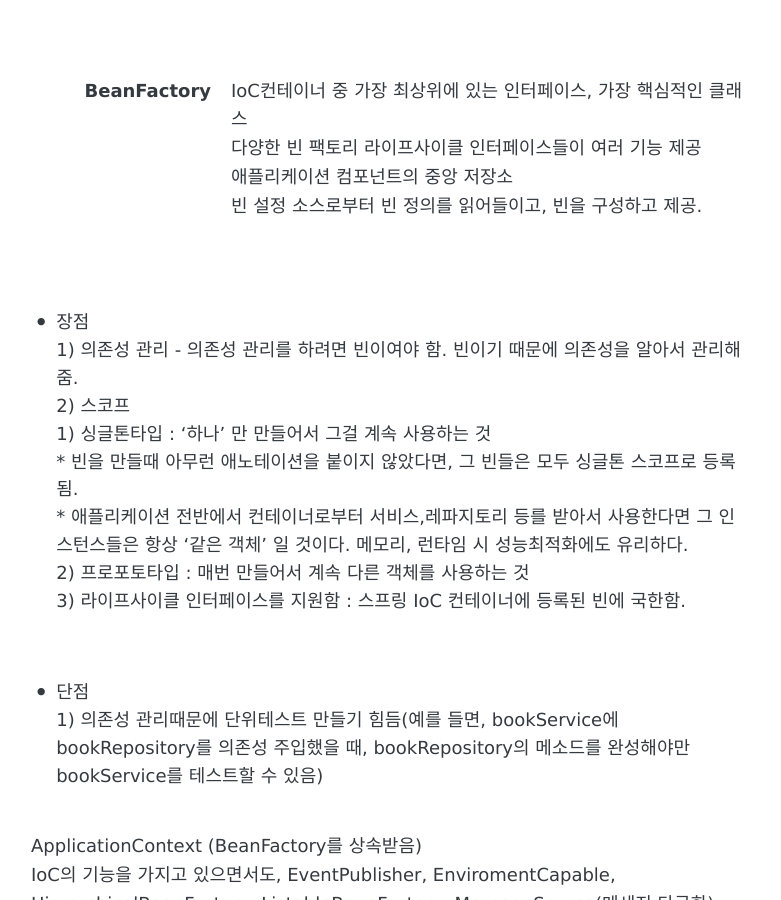
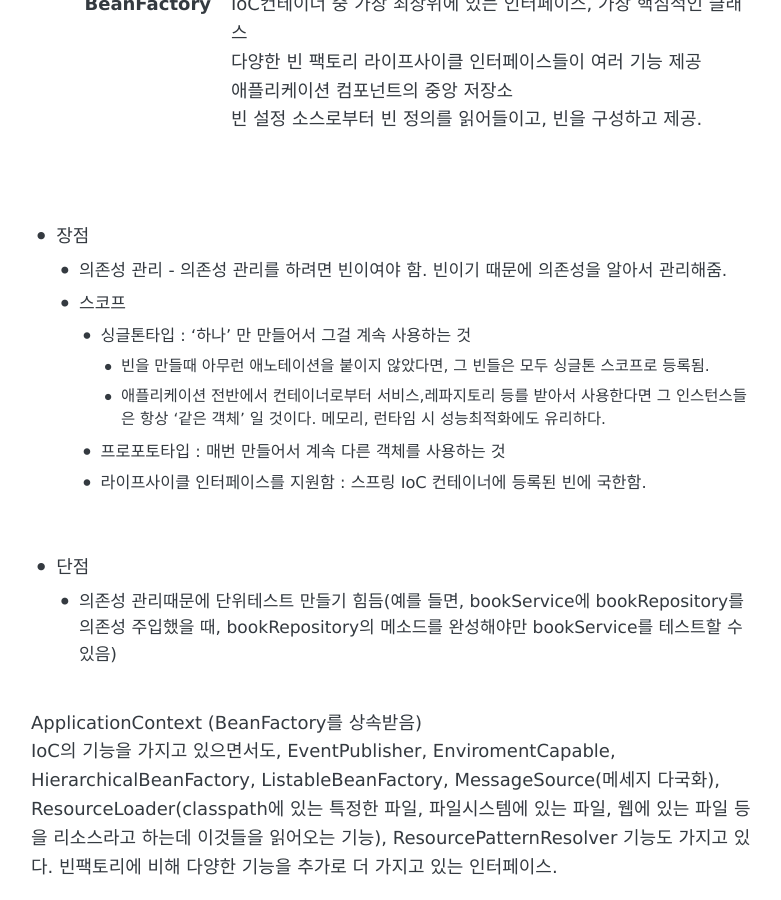
Before and after one commit to ellie1027/hb_9, a Jekyll site: the page built from _posts/2020-10-14-springcore.md, in a window 1280 px wide and 900 px high, scrolled down 1402 px. Shown: the whole window, without its empty margins (249-1030 px from the left). Built offline with Jekyll 4.4.1, drawn with Linux system fonts in a browser that asks for light colours; our own code applies the rules of GitHub Pages for plain Markdown files; comment, search, counter and statistics services are not loaded.

Commit message:
포스트 업데이트

```diff
--- a/_posts/2020-10-14-springcore.md
+++ b/_posts/2020-10-14-springcore.md
@@ -39,18 +39,15 @@ class BookService {
 그런데 위와 같은 방법을 사용하지 않고, 제어역전에 IoC 컨테이너를 사용하는 이유는 스프링 초기부터 여러 개발자들의 논의와 노하우가 쌓인 결과로 이러한 방식이 더 효율적이라고
 여겨져 만들어진 프레임워크이기 때문이다.
 <br>
-<br>
 
 스프링 IoC 컨테이너
 : 'Bean'들을 담고 있는 IoC 기능을 가지고 있는 컨테이너.
 
 <br>
-<br>
 
 Bean
 : 스프링 IoC 컨테이너가 관리하는 객체.<br>
 
-<br>
 <br>
 
 BeanFactory
@@ -63,17 +60,17 @@ BeanFactory
 <br>
 
 * 장점<br>
-  1) 의존성 관리 - 의존성 관리를 하려면 빈이여야 함. 빈이기 때문에 의존성을 알아서 관리해줌.<br>
-  2) 스코프<br>
-    1) 싱글톤타입 : '하나' 만 만들어서 그걸 계속 사용하는 것<br>
+  * 의존성 관리 - 의존성 관리를 하려면 빈이여야 함. 빈이기 때문에 의존성을 알아서 관리해줌.<br>
+  * 스코프<br>
+    * 싱글톤타입 : '하나' 만 만들어서 그걸 계속 사용하는 것<br>
         * 빈을 만들때 아무런 애노테이션을 붙이지 않았다면, 그 빈들은 모두 싱글톤 스코프로 등록됨.<br>
         * 애플리케이션 전반에서 컨테이너로부터 서비스,레파지토리 등를 받아서 사용한다면 그 인스턴스들은 항상 '같은 객체' 일 것이다. 메모리, 런타임 시 성능최적화에도 유리하다.<br>
-    2) 프로포토타입 : 매번 만들어서 계속 다른 객체를 사용하는 것<br>
-    3) 라이프사이클 인터페이스를 지원함 : 스프링 IoC 컨테이너에 등록된 빈에 국한함. <br>
+    * 프로포토타입 : 매번 만들어서 계속 다른 객체를 사용하는 것<br>
+    * 라이프사이클 인터페이스를 지원함 : 스프링 IoC 컨테이너에 등록된 빈에 국한함. <br>
 <br>
 <br>
 * 단점<br>
-  1) 의존성 관리때문에 단위테스트 만들기 힘듬(예를 들면, bookService에 bookRepository를 의존성 주입했을 때, bookRepository의 메소드를 완성해야만 bookService를 테스트할 수 있음)
+  * 의존성 관리때문에 단위테스트 만들기 힘듬(예를 들면, bookService에 bookRepository를 의존성 주입했을 때, bookRepository의 메소드를 완성해야만 bookService를 테스트할 수 있음)
 <br>
 <br>
 
```
